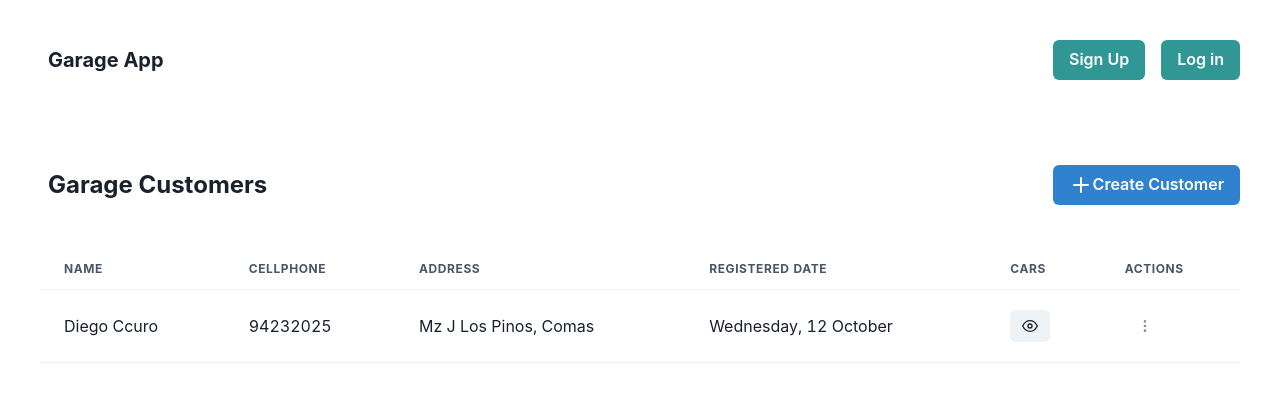
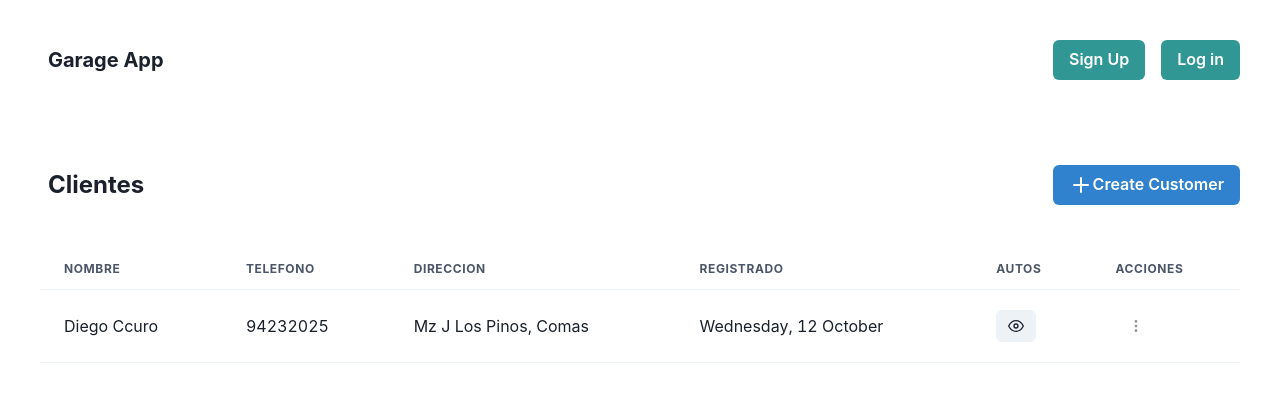
Before and after one commit to Team-diars/cochera-mern, a React (Create React App) app in the folder cochera-client/: page /customer in a window 1280 px wide. Shown: the top 402 px of the page. Built offline with nearby package versions, Linux system fonts and the light colour scheme.

Commit message:
setting up redux

```diff
--- a/cochera-client/package.json
+++ b/cochera-client/package.json
@@ -9,11 +9,7 @@
     "@testing-library/jest-dom": "^5.16.1",
     "@testing-library/react": "^12.1.2",
     "@testing-library/user-event": "^13.5.0",
-<<<<<<< HEAD
     "@types/jest": "^27.0.3",
-=======
-    "@types/jest": "^27.4.0",
->>>>>>> 59b98f2b4722cfabf2b48618c724ad73ccfc5f44
     "@types/node": "^16.11.17",
     "@types/react": "^17.0.38",
     "@types/react-dom": "^17.0.11",
--- a/cochera-client/src/components/CustomerScreen.jsx
+++ b/cochera-client/src/components/CustomerScreen.jsx
@@ -21,7 +21,7 @@ export const CustomerScreen = () => {
           <Text fontSize="2xl"
                 fontWeight="bold"
                 lineHeight="short">
-            Garage Customers
+            Clientes
           </Text>
         </Box>
         <Button colorScheme="blue">
--- a/cochera-client/src/components/EditCustomer.jsx
+++ b/cochera-client/src/components/EditCustomer.jsx
@@ -3,7 +3,7 @@ import React from 'react'
 export const EditCustomer = () => {
   return (
     <div>
-      Edit Customer
+      Edit Cliente
     </div>
   )
 }
--- a/cochera-client/src/components/Table.jsx
+++ b/cochera-client/src/components/Table.jsx
@@ -32,12 +32,12 @@ export const CustomerTable = () => {
     <Table size='md' mt="10">
         <Thead>
           <Tr>
-            <Th>Name</Th>
-            <Th>Cellphone</Th>
-            <Th>Address</Th>
-            <Th>Registered Date</Th>
-            <Th>Cars</Th>
-            <Th>Actions</Th>
+            <Th>Nombre</Th>
+            <Th>Telefono</Th>
+            <Th>Direccion</Th>
+            <Th>Registrado</Th>
+            <Th>Autos</Th>
+            <Th>Acciones</Th>
           </Tr>
         </Thead>
         <Tbody>
@@ -55,7 +55,6 @@ export const CustomerTable = () => {
                       h={[4]}
                       w={[4]}
                       aria-label="See Cars"
-                      // d={{ base: "inline-flex", md: "none" }}
                     />
                   </Button>
                 </PopoverTrigger>
@@ -63,7 +62,7 @@ export const CustomerTable = () => {
                   <PopoverContent>
                     <PopoverArrow />
                     <PopoverHeader fontWeight="semibold">
-                      Cars
+                      Autos
                     </PopoverHeader>
                     <PopoverCloseButton />
                       <PopoverBody>
@@ -75,8 +74,6 @@ export const CustomerTable = () => {
                           <Badge
                             rounded="full"
                             px="2"
-                            // fontSize="sm"
-                            // colorScheme="teal"
                           >
                             DAR-231
                           </Badge>
--- a/cochera-client/src/state/index.ts
+++ b/cochera-client/src/state/index.ts
@@ -1 +1,3 @@
-export {};
+export * from './reducers/index';
+//export * from './store'
+export * as ActionCreators from './action-creators'
--- a/package.json
+++ b/package.json
@@ -33,5 +33,6 @@
     "@types/express": "^4.17.13",
     "concurrently": "^6.5.1",
     "nodemon": "^2.0.15"
-  }
+  },
+  "proxy": "http://localhost:8000/"
 }
```
Also changed, not shown: cochera-client/src/state/action-creators/index.ts (added, +13 -0 lines), cochera-client/src/state/action-types/index.ts (added, +10 -0 lines), cochera-client/src/state/actions/index.ts (added, +14 -0 lines), 5 other files (tests, documents, lock files or other folders).
